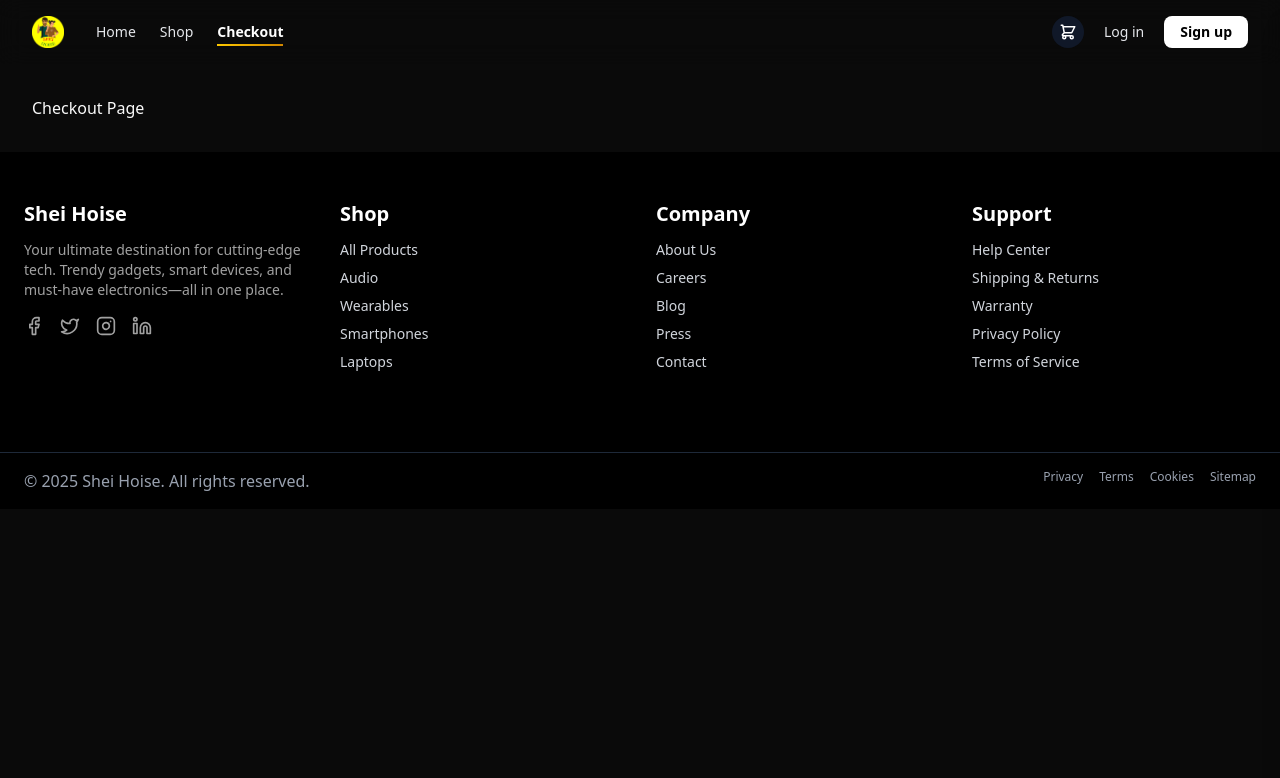
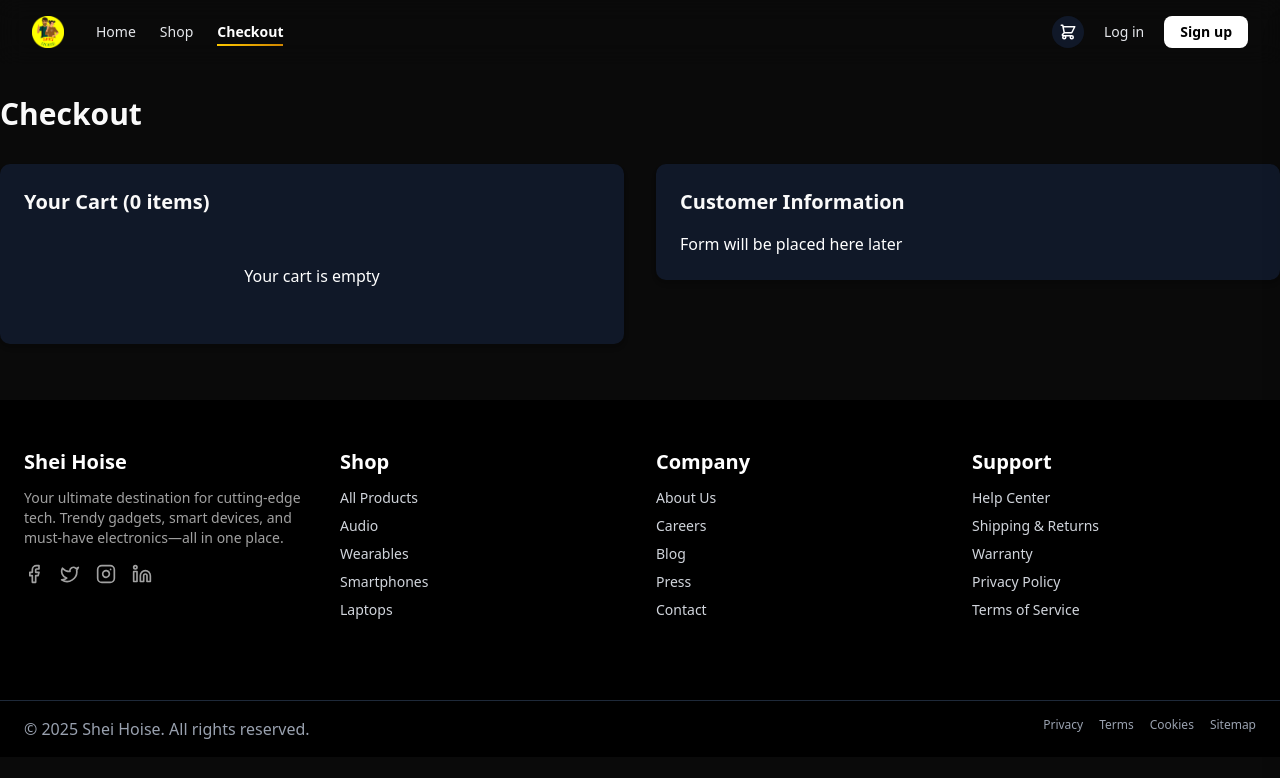
Before and after one commit to MIANSIT/shei-hoise, a Next.js app: page /checkout in a window 1280 px wide. Shown: the top 778 px of the page. Built offline with nearby package versions, Linux system fonts and the light colour scheme.

Commit message:
:sparkles: Feat: Checkout Page left side design done and few issues updated

```diff
--- a/src/app/checkout/page.tsx
+++ b/src/app/checkout/page.tsx
@@ -1,17 +1,69 @@
+// app/checkout/page.tsx
 "use client";
 
-import React from "react";
+import { useState, useEffect } from "react";
+import useCartStore from "@/lib/store/cartStore";
+import CartItemsList from "../components/cart/CartItemList";
+import CartCheckoutLayout from "../components/cart/CartCheckoutLayout";
+import Header from "../components/common/Header";
 import Footer from "../components/common/Footer";
-import Header from "../components/common/Header";
 
-export default function Shop() {
+export default function CheckoutPage() {
+  const { cart, totalPrice, totalItems } = useCartStore();
+  const [isMounted, setIsMounted] = useState(false);
+
+  useEffect(() => {
+    setIsMounted(true);
+  }, []);
+
+  const handleMakePayment = () => {
+    console.log("Proceeding Payment");
+  };
+
+  const displayCount = isMounted ? totalItems() : 0;
 
   return (
     <>
       <Header />
 
-      <div className="px-8 py-8">
-        Checkout Page
+      <div className="container mx-auto py-8">
+        <h1 className="text-3xl font-bold mb-8">Checkout</h1>
+
+        <div className="grid grid-cols-1 lg:grid-cols-2 gap-8">
+          <div>
+            <div className="bg-gray-900 rounded-lg shadow-md p-6 mb-6">
+              <h2 className="text-xl font-semibold mb-4">
+                Your Cart ({displayCount} items)
+              </h2>
+
+              {cart.length === 0 ? (
+                <div className="text-center py-8">
+                  <p className="text-white">Your cart is empty</p>
+                </div>
+              ) : (
+                <CartItemsList />
+              )}
+            </div>
+
+            {cart.length > 0 && (
+              <div className="bg-gray-900 rounded-lg shadow-md p-6">
+                <CartCheckoutLayout
+                  subtotal={totalPrice()}
+                  onCheckout={handleMakePayment}
+                  buttonText="Make Payment"
+                />
+              </div>
+            )}
+          </div>
+          <div>
+            <div className="bg-gray-900 rounded-lg shadow-md p-6">
+              <h2 className="text-xl font-semibold mb-4">
+                Customer Information
+              </h2>
+              <p className="text-white">Form will be placed here later</p>
+            </div>
+          </div>
+        </div>
       </div>
       <Footer />
     </>
--- a/src/app/components/cart/CartBottomBar.tsx
+++ b/src/app/components/cart/CartBottomBar.tsx
@@ -34,23 +34,17 @@ export default function CartBottomBar({ isOpen, onClose }: CartBottomBarProps) {
 
   const handleCheckout = () => {
     console.log("Proceeding to checkout");
-    // Add your checkout logic here
   };
-
-  // Only show cart count after component has mounted
   const displayCount = isMounted ? totalItems() : 0;
 
   return (
     <>
-      {/* Overlay */}
       <div
         className={`fixed inset-0 bg-black/50 z-40 transition-opacity duration-300 lg:hidden ${
           isOpen ? "opacity-100" : "opacity-0 pointer-events-none"
         }`}
         onClick={onClose}
       />
-
-      {/* Bottom Bar */}
       <div
         className={`fixed bottom-0 left-0 right-0 bg-gray-900 text-white shadow-lg z-50 transition-transform duration-300 ease-in-out lg:hidden rounded-tl-2xl rounded-tr-2xl ${
           isOpen ? "translate-y-0" : "translate-y-full"
@@ -69,14 +63,12 @@ export default function CartBottomBar({ isOpen, onClose }: CartBottomBarProps) {
               <X className="h-5 w-5" />
             </button>
           </div>
-
-          {/* Cart Content */}
           <div className="max-h-[60vh] overflow-y-auto pb-4">
             {cart.length === 0 ? (
               <div className="text-center py-4">
                 <p className="text-gray-500">Your cart is empty</p>
                 <Button
-                  className="mt-4 w-full bg-blue-600 text-white hover:bg-blue-700 cursor-pointer"
+                  className="mt-4 w-full bg-gradient-to-r from-yellow-400 to-yellow-600 text-white hover:from-yellow-500 hover:to-yellow-700 cursor-pointer transition-colors duration-300"
                   onClick={onClose}
                 >
                   Continue Shopping
@@ -90,6 +82,7 @@ export default function CartBottomBar({ isOpen, onClose }: CartBottomBarProps) {
             <CartCheckoutLayout
               subtotal={totalPrice()}
               onCheckout={handleCheckout}
+              buttonText="Proceed to Checkout"
             />
           )}
         </div>
--- a/src/app/components/cart/CartCheckoutLayout.tsx
+++ b/src/app/components/cart/CartCheckoutLayout.tsx
@@ -7,11 +7,13 @@ import { motion } from "framer-motion";
 type CartCheckoutLayoutProps = {
   subtotal: number;
   onCheckout: () => void;
+  buttonText?: string;
 };
 
 export default function CartCheckoutLayout({
   subtotal,
   onCheckout,
+  buttonText = "Proceed to Checkout",
 }: CartCheckoutLayoutProps) {
   return (
     <motion.div
@@ -37,10 +39,10 @@ export default function CartCheckoutLayout({
         whileTap={{ scale: 0.98 }}
       >
         <Button
-          className="w-full bg-blue-600 text-white hover:bg-blue-700 cursor-pointer"
+          className="w-full bg-gradient-to-r from-yellow-400 to-yellow-600 text-white hover:from-yellow-500 hover:to-yellow-700 cursor-pointer transition-colors duration-300"
           onClick={onCheckout}
         >
-          Proceed to Checkout
+          {buttonText}
         </Button>
       </motion.div>
     </motion.div>
--- a/src/app/components/cart/CartSidebar.tsx
+++ b/src/app/components/cart/CartSidebar.tsx
@@ -35,30 +35,23 @@ export default function CartSidebar({ isOpen, onClose }: CartSidebarProps) {
 
   const handleCheckout = () => {
     console.log("Proceeding to checkout");
-    // Add your checkout logic here
   };
-
-  // Only show cart count after component has mounted
   const displayCount = isMounted ? totalItems() : 0;
 
   return (
     <>
-      {/* Overlay */}
       <div
         className={`fixed inset-0 bg-black/50 z-40 transition-opacity duration-300 ${
           isOpen ? "opacity-100" : "opacity-0 pointer-events-none"
         }`}
         onClick={onClose}
       />
-
-      {/* Sidebar */}
       <div
         className={`fixed top-0 right-0 h-full w-full max-w-md text-white bg-gray-900 shadow-xl z-50 transition-transform duration-300 ease-in-out ${
           isOpen ? "translate-x-0" : "translate-x-full"
         }`}
       >
         <div className='flex flex-col h-full'>
-          {/* Header */}
           <div className='flex items-center justify-between p-4 border-b'>
             <h2 className='text-lg font-semibold'>Your Cart ({displayCount})</h2>
             <button
@@ -69,14 +62,12 @@ export default function CartSidebar({ isOpen, onClose }: CartSidebarProps) {
               <X className='h-5 w-5' />
             </button>
           </div>
-
-          {/* Cart Content */}
           <div className='flex-1 p-4 overflow-y-auto'>
             {cart.length === 0 ? (
               <div className='text-center py-8'>
                 <p className='text-gray-500'>Your cart is empty</p>
                 <Button
-                  className="mt-4 w-full bg-blue-600 text-white hover:bg-blue-700 cursor-pointer"
+                  className="mt-4 w-full bg-gradient-to-r from-yellow-400 to-yellow-600 text-white hover:from-yellow-500 hover:to-yellow-700 cursor-pointer transition-colors duration-300"
                   onClick={onClose}
                 >
                   Continue Shopping
@@ -91,6 +82,7 @@ export default function CartSidebar({ isOpen, onClose }: CartSidebarProps) {
             <CartCheckoutLayout
               subtotal={totalPrice()}
               onCheckout={handleCheckout}
+              buttonText="Proceed to Checkout"
             />
           )}
         </div>
--- a/src/app/components/shop/ProductCard.tsx
+++ b/src/app/components/shop/ProductCard.tsx
@@ -26,7 +26,6 @@ const ProductCard: React.FC<ProductCardProps> = ({
   rating,
   imageUrl,
   productLink,
-  isLoading,
   onAddToCart,
 }) => {
   const [isAdding, setIsAdding] = useState(false);
@@ -67,9 +66,26 @@ const ProductCard: React.FC<ProductCardProps> = ({
     }
   };
 
+  const handleBuyNow = async (e: React.MouseEvent) => {
+    e.preventDefault();
+    e.stopPropagation();
+
+    if (isAdding) return;
+
+    setIsAdding(true);
+
+    try {
+      await onAddToCart();
+      window.location.href = "/checkout";
+    } catch (error) {
+      console.error("Error adding to cart:", error);
+    } finally {
+      setIsAdding(false);
+    }
+  };
+
   return (
     <Card className="flex flex-col rounded-lg overflow-hidden shadow-sm transition-all duration-500 p-0 bg-card ">
-      {/* Entire clickable area (except buttons) */}
       <Link
         href={productLink}
         className="flex flex-col flex-1 cursor-pointer hover:text-white"
@@ -108,18 +124,13 @@ const ProductCard: React.FC<ProductCardProps> = ({
           </div>
         </div>
       </Link>
-
-      {/* ✅ Buttons stop propagation */}
       <div className="flex flex-col gap-2 px-4 pb-4">
         <Button
           variant="secondary"
           size="lg"
           className="gap-2 cursor-pointer"
-          onClick={(e) => {
-            e.preventDefault();
-            e.stopPropagation();
-            window.location.href = "/checkout"; // manual redirect
-          }}
+          onClick={handleBuyNow}
+          disabled={isAdding}
         >
           <Zap className="w-4 h-4" />
           <span className="relative top-[-1px]">Buy Now</span>
@@ -141,7 +152,6 @@ const ProductCard: React.FC<ProductCardProps> = ({
           }`}
         >
           <div className="flex items-center justify-center w-full relative">
-            {/* Normal state */}
             <div
               className={`flex items-center gap-2 ${
                 isAdding || showSuccess
@@ -152,8 +162,6 @@ const ProductCard: React.FC<ProductCardProps> = ({
               <ShoppingCart className="w-5 h-5" />
               <span className="relative top-[-1px]">Add to Cart</span>
             </div>
-
-            {/* Loading state */}
             <div
               className={`absolute flex items-center gap-2 transition-all duration-500 ease-in-out ${
                 isAdding && !showSuccess
@@ -164,8 +172,6 @@ const ProductCard: React.FC<ProductCardProps> = ({
               <div className="w-5 h-5 border-2 border-white border-t-transparent rounded-full animate-spin-slow"></div>
               <span>Adding...</span>
             </div>
-
-            {/* Success */}
             <div
               className={`absolute flex items-center gap-2 ${
                 showSuccess
```
